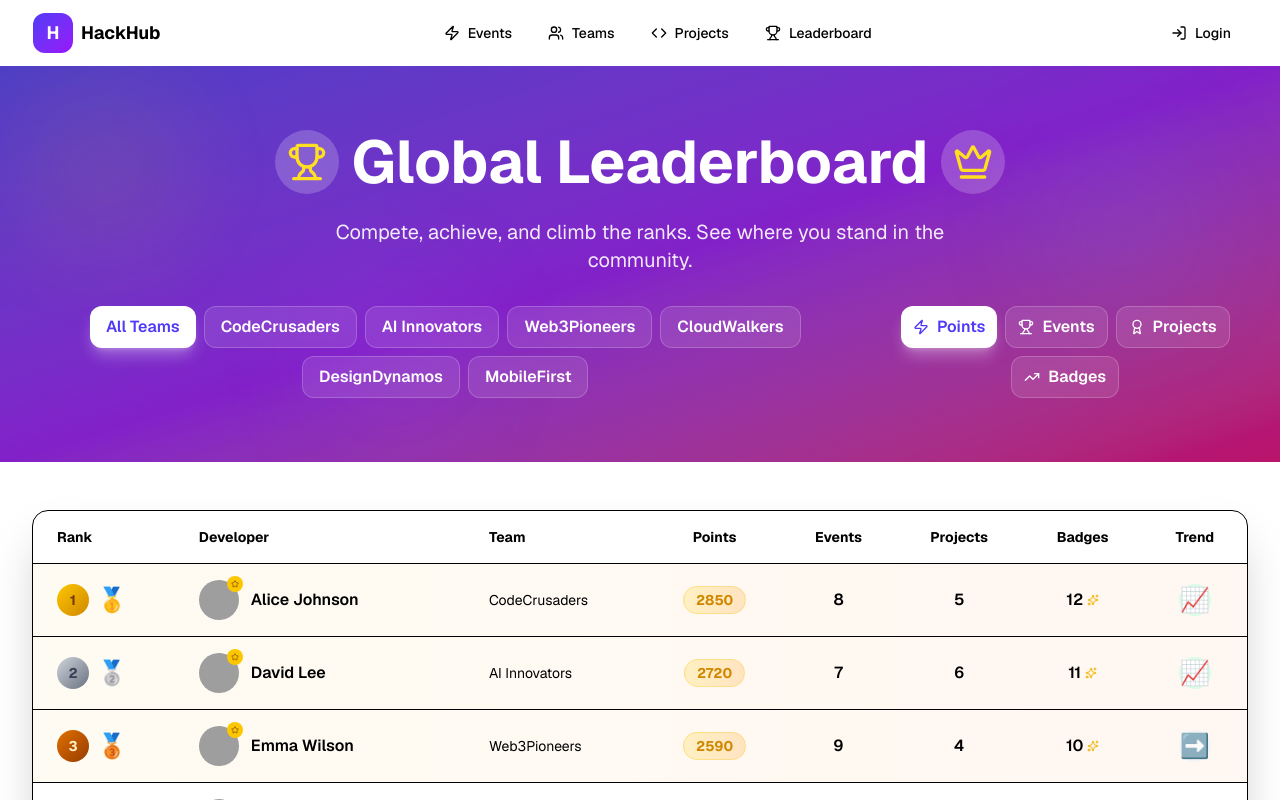
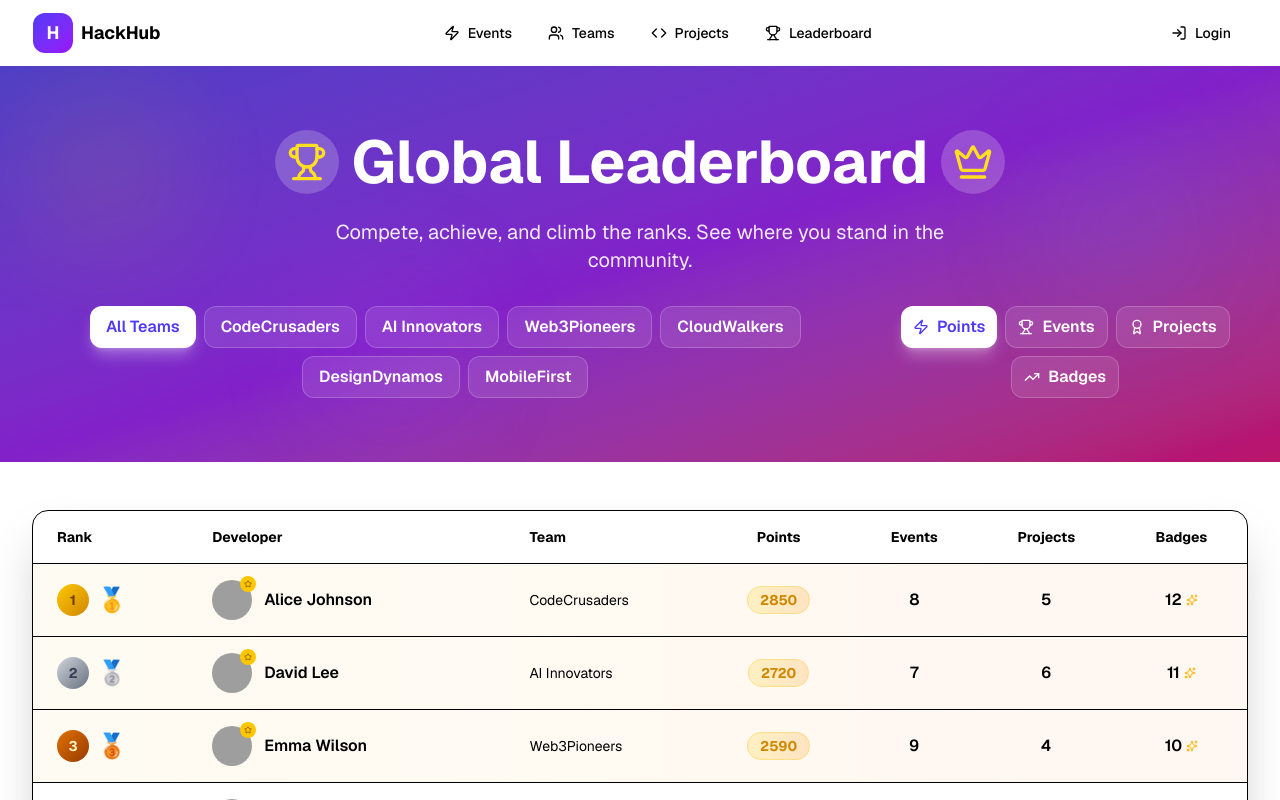
Before and after one commit to aryansondharva/community, a Next.js app in the folder Client/: page /leaderboard in a window 1280 px wide. Shown: the top 800 px of the page. Built offline with nearby package versions, Linux system fonts and the light colour scheme; grey boxes are pictures that could not be loaded.

Commit message:
Leaderboard remove the Trend

```diff
--- a/Client/app/leaderboard/page.tsx
+++ b/Client/app/leaderboard/page.tsx
@@ -252,7 +252,6 @@ export default function LeaderboardPage() {
                     <th className="px-6 py-4 text-center text-sm font-bold text-foreground">Events</th>
                     <th className="px-6 py-4 text-center text-sm font-bold text-foreground">Projects</th>
                     <th className="px-6 py-4 text-center text-sm font-bold text-foreground">Badges</th>
-                    <th className="px-6 py-4 text-center text-sm font-bold text-foreground">Trend</th>
                   </tr>
                 </thead>
                 <tbody className="divide-y divide-border/30">
@@ -323,15 +322,6 @@ export default function LeaderboardPage() {
                           {entry.badges >= 10 && <Sparkles className="w-3 h-3 text-yellow-500" />}
                         </div>
                       </td>
-                      <td className="px-6 py-4 text-center text-2xl">
-                        <div className={`inline-flex items-center justify-center w-8 h-8 rounded-full ${
-                          entry.trend === 'up' ? 'bg-green-100 text-green-600' :
-                          entry.trend === 'down' ? 'bg-red-100 text-red-600' :
-                          'bg-gray-100 text-gray-600'
-                        }`}>
-                          {getTrendIcon(entry.trend)}
-                        </div>
-                      </td>
                     </tr>
                   ))}
                 </tbody>
@@ -384,13 +374,6 @@ export default function LeaderboardPage() {
                     <h3 className="font-bold text-foreground">{entry.name}</h3>
                     <p className="text-sm text-muted-foreground">{entry.team}</p>
                   </div>
-                  <div className={`inline-flex items-center justify-center w-8 h-8 rounded-full ${
-                    entry.trend === 'up' ? 'bg-green-100 text-green-600' :
-                    entry.trend === 'down' ? 'bg-red-100 text-red-600' :
-                    'bg-gray-100 text-gray-600'
-                  }`}>
-                    {getTrendIcon(entry.trend)}
-                  </div>
                 </div>
                 <div className="grid grid-cols-4 gap-2 pt-3 border-t border-border/30">
                   <div className="text-center">
```
